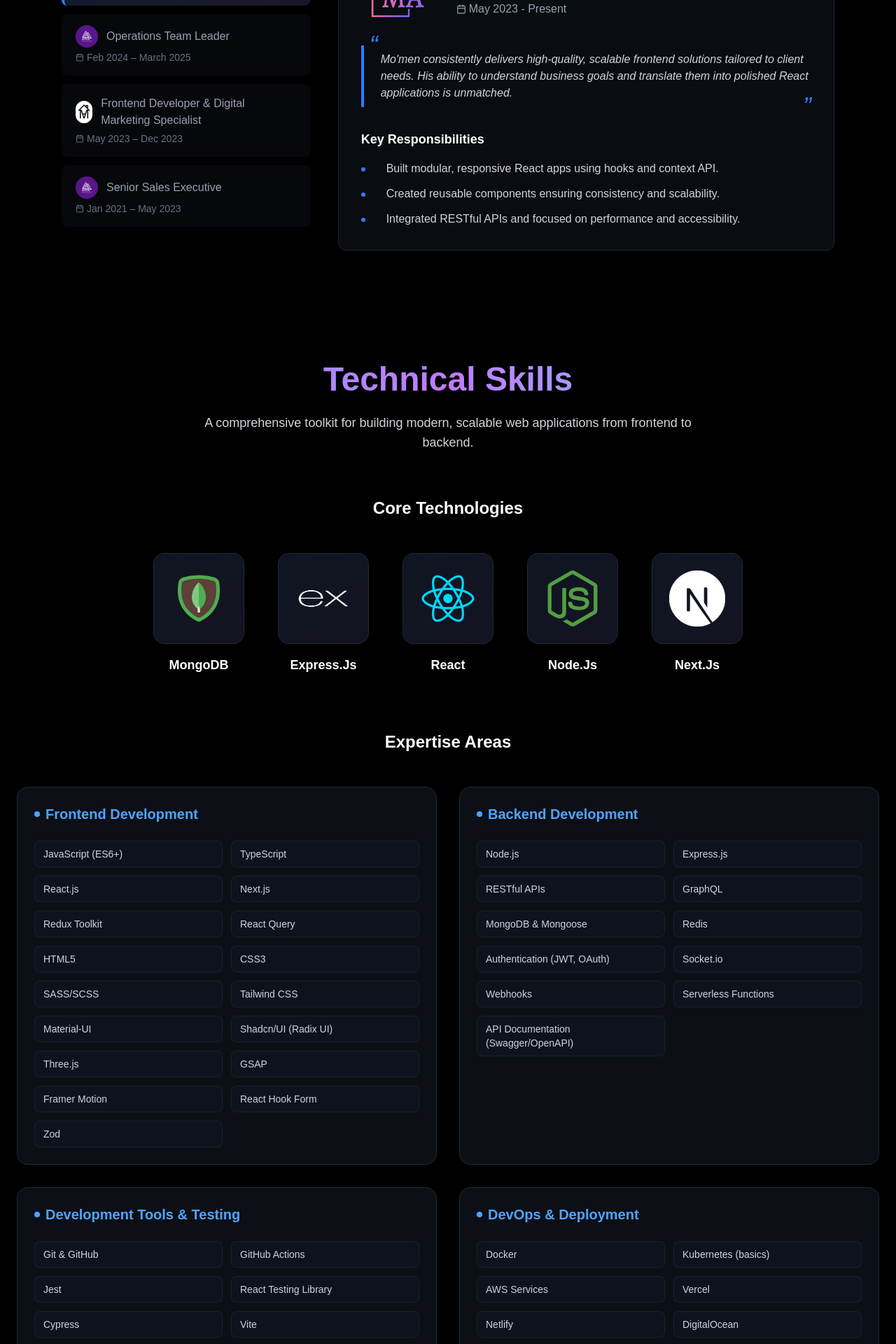
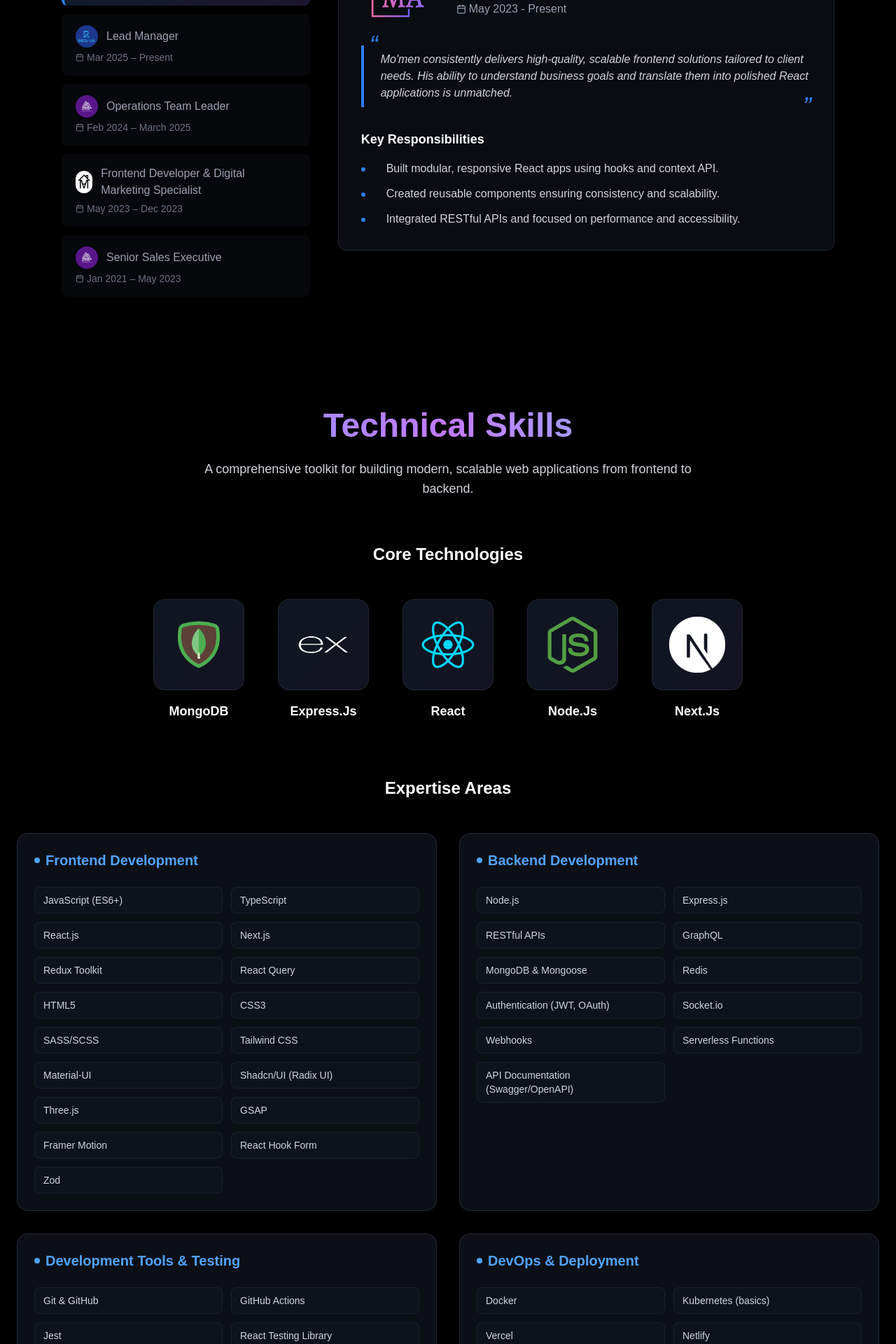
Before and after one commit to mo2men165/new-portfolio, a React (Vite) app: page / in a window 1280 px wide. Shown: the part 2140-4060 px from the top of the page at 70% size. Built offline with nearby package versions, Linux system fonts and the light colour scheme; a web font is replaced by a local one.

Commit message:
added resva logo

```diff
--- a/src/constants/index.ts
+++ b/src/constants/index.ts
@@ -103,10 +103,8 @@
     skills: [
       "Docker",
       "Kubernetes (basics)",
-      "AWS Services",
       "Vercel",
       "Netlify",
-      "DigitalOcean",
       "MongoDB Atlas",
       "Performance Optimization"
     ]
@@ -128,6 +126,22 @@
       "Built modular, responsive React apps using hooks and context API.",
       "Created reusable components ensuring consistency and scalability.",
       "Integrated RESTful APIs and focused on performance and accessibility.",
+    ],
+  },
+  {
+    review:
+      "Mo'men demonstrates exceptional client relationship management and lead conversion expertise. His structured approach to pipeline management consistently drives results in our real estate operations.",
+    imgPath: "/images/resva.png",
+    imgClass: 'size-22',
+    logoPath: "/images/resva.png",
+    logoClass: '',
+    nodeBG: 'bg-blue-900',
+    title: "Lead Manager",
+    date: "Mar 2025 – Present",
+    responsibilities: [
+      "Support real estate clients in managing lead pipelines and negotiating deals.",
+      "Maintain client relationships while driving lead conversion through structured outreach.",
+      "Arrange contracts and facilitate smooth transaction processes.",
     ],
   },
   {
```
Also changed, not shown: public/images/resva.png (added).
